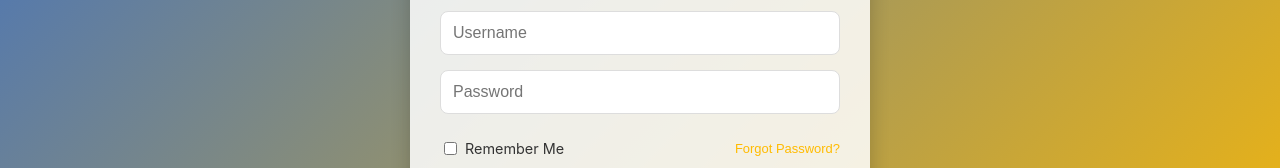
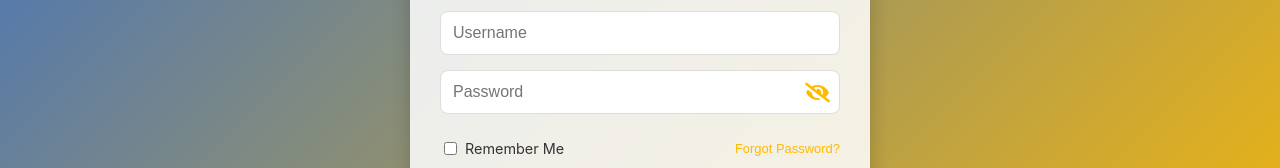
Before and after one commit to Dewiliaa/FSDP_Team3, a React (Create React App) app in the folder fsdp/: page /login in a window 1280 px wide. Shown: the part 351-519 px from the top of the page. Built offline with nearby package versions, Linux system fonts and the light colour scheme; no server answers.

Commit message:
added the show password eye icon

```diff
--- a/fsdp/package.json
+++ b/fsdp/package.json
@@ -12,6 +12,7 @@
     "react": "^18.3.1",
     "react-calendar": "^5.1.0",
     "react-dom": "^18.3.1",
+    "react-fontawesome": "^1.7.1",
     "react-icons": "^5.3.0",
     "react-lottie": "^1.2.4",
     "react-router-dom": "^6.27.0",
--- a/fsdp/public/index.html
+++ b/fsdp/public/index.html
@@ -3,6 +3,7 @@
   <head>
     <meta charset="utf-8" />
     <link rel="icon" href="%PUBLIC_URL%/favicon.ico" />
+    <link rel="stylesheet" href="https://cdnjs.cloudflare.com/ajax/libs/font-awesome/5.15.3/css/all.min.css">
     <meta name="viewport" content="width=device-width, initial-scale=1" />
     <meta name="theme-color" content="#000000" />
     <meta
--- a/fsdp/src/App.css
+++ b/fsdp/src/App.css
@@ -1156,3 +1156,28 @@ input:checked + .slider {
   cursor: pointer;
   border-radius: 5px;
 }
+.password-input-container {
+  position: relative;
+  width: 100%;
+}
+
+.password-toggle-icon {
+  position: absolute;
+  right: 10px;
+  top: 40%;
+  transform: translateY(-50%);
+  cursor: pointer;
+  font-size: 20px;
+  color: #ffbb00; /* Adjust icon color as needed */
+}
+
+/* Adjust input styles for password visibility */
+.input-field {
+  padding: 12px;
+  font-size: 1rem;
+  border: 1px solid #ddd;
+  border-radius: 8px;
+  margin-bottom: 15px;
+  box-sizing: border-box;
+  width: 100%;
+}
--- a/fsdp/src/pages/Login.js
+++ b/fsdp/src/pages/Login.js
@@ -11,6 +11,7 @@ const Login = ({ setIsAuthenticated }) => {
     const [password, setPassword] = useState('');
     const [rememberMe, setRememberMe] = useState(false);
     const [isLoading, setIsLoading] = useState(false);
+    const [showPassword, setShowPassword] = useState(false); // State to toggle password visibility
 
     // Check for saved username in localStorage on page load
     useEffect(() => {
@@ -27,7 +28,6 @@ const Login = ({ setIsAuthenticated }) => {
         setIsLoading(true);
 
         try {
-            // Use AWS STS to assume a role and get temporary credentials
             const sts = new AWS.STS();
             const params = {
                 RoleArn: 'arn:aws:iam::060795902170:role/LoginAccessRole',
@@ -82,14 +82,26 @@ const Login = ({ setIsAuthenticated }) => {
                             required
                             className="input-field"
                         />
+                        <div className="password-input-container">
                             <input
-                            type="password"
+                                type={showPassword ? "text" : "password"} // Toggle password visibility
                                 placeholder="Password"
                                 value={password}
                                 onChange={(e) => setPassword(e.target.value)}
                                 required
                                 className="input-field"
                             />
+                            <span
+                                className="password-toggle-icon"
+                                onClick={() => setShowPassword(!showPassword)} // Toggle visibility on click
+                            >
+                                {showPassword ? (
+                                    <i className="fas fa-eye"></i> // Open eye
+                                ) : (
+                                    <i className="fas fa-eye-slash"></i> // Closed eye
+                                )}
+                            </span>
+                        </div>
 
                         <div className="remember-forgot">
                             <label className="remember-me">
```
Also changed, not shown: 1 other file (tests, documents, lock files or other folders). Lines whose indentation alone changed are shown as unchanged.
